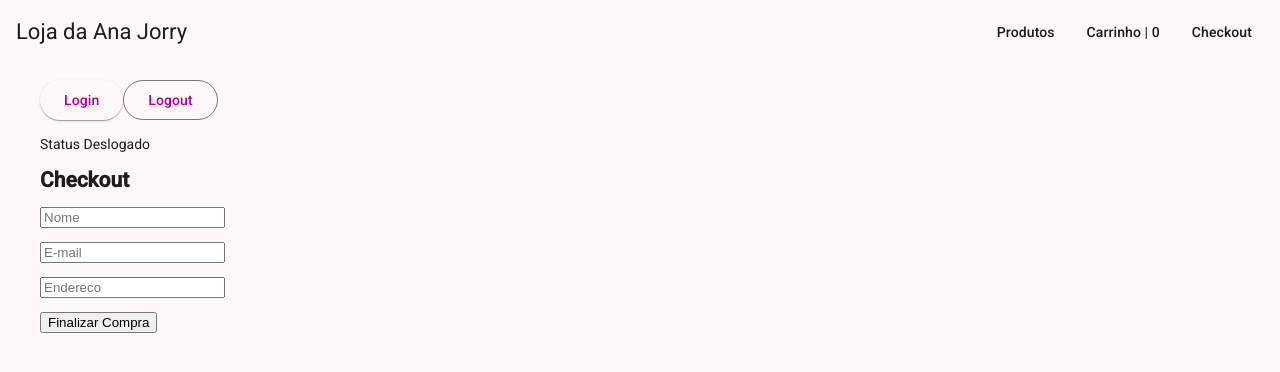
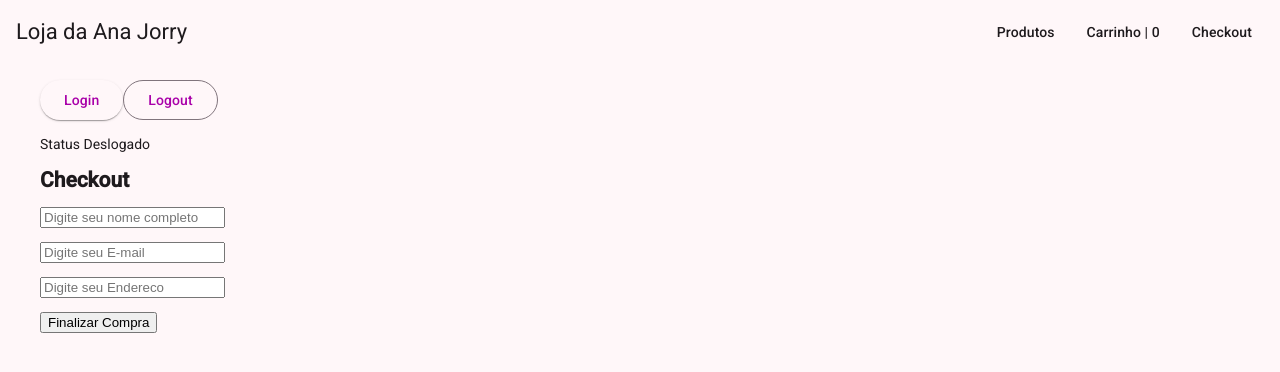
Before and after one commit to anajorryy/e-commerce-aluno, an Angular app: page /checkout in a window 1280 px wide. Shown: the top 372 px of the page. Built offline with nearby package versions, Linux system fonts and the light colour scheme.

Commit message:
feat(checkout): adiciona validações aos campos do formulário

```diff
--- a/src/app/features/checkout/checkout/checkout.html
+++ b/src/app/features/checkout/checkout/checkout.html
@@ -1,8 +1,40 @@
 <h2>Checkout</h2>
 <form [formGroup]="formulario">
-<p><input type="text" formControlName="nome" placeholder="Nome" /></p>
-<p><input type="email" formControlName="email" placeholder="E-mail" /></p>
-<p><input type="text" formControlName="endereco" placeholder="Endereco" /></p>
+<p>
+    <input type="text" formControlName ="nome" placeholder ="Digite seu nome completo" />
+</p>
 
+@if (formulario.get('nome')?.touched && formulario.get('nome')?.errors?. ['requered']){
+    <small style="color: red;">Nome é obrigatório</small>
+}
+@if (formulario.get('nome')?.errors?.['minlength']) {
+<small style="color: red;">Nome deve ter no mínimo (2) caracteres</small>
+}
+@if (formulario.get('nome')?.errors?.['numeroInvalido']) {
+<small style="color: red;">Nome não pode conter números</small>
+}
+
+<p>
+    <input type="email" formControlName="email" placeholder="Digite seu E-mail"/>
+</p>
+@if (formulario.get('email')?.touched && formulario.get('email')?.invalid) {
+@if (formulario.get('email')?.errors?.['required']) {
+<small style="color: red;">Email é obrigatório</small>
+}
+@if (formulario.get('email')?.errors?.['email']) {
+<small style="color: red">Email inválido</small>
+}
+}
+<p>
+    <input type="text" formControlName="endereco" placeholder="Digite seu Endereco"/>
+</p>
+@if (formulario.get('endereco')?.touched && formulario.get('endereco')?.invalid) {
+@if (formulario.get('endereco')?.errors?.['required']) {
+<small style="color: red">Endereço é obrigatório</small>
+}
+@if (formulario.get('endereco')?.errors?.['minlength']) {
+<small style="color: red">Endereço deve ter no mínimo 5 caracteres</small>
+}
+}
 <button type="button" (click)="finalizar()">Finalizar Compra</button>
 </form>
```
